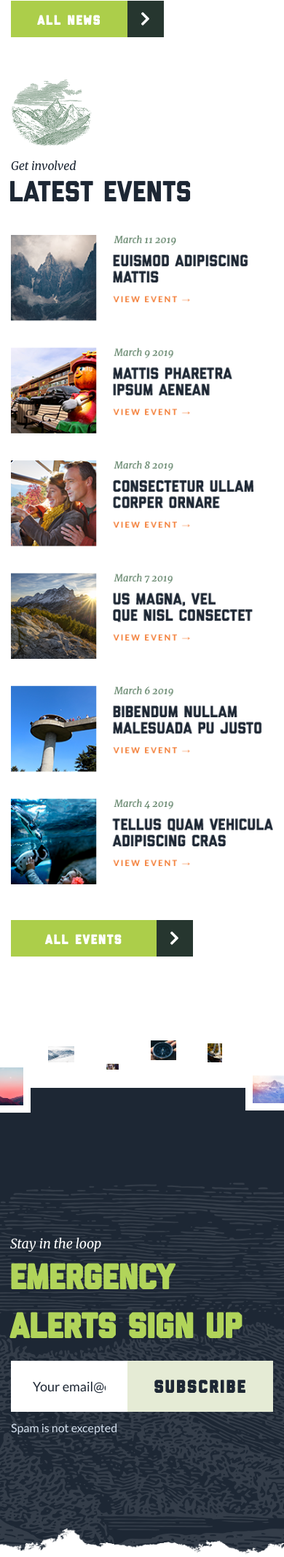
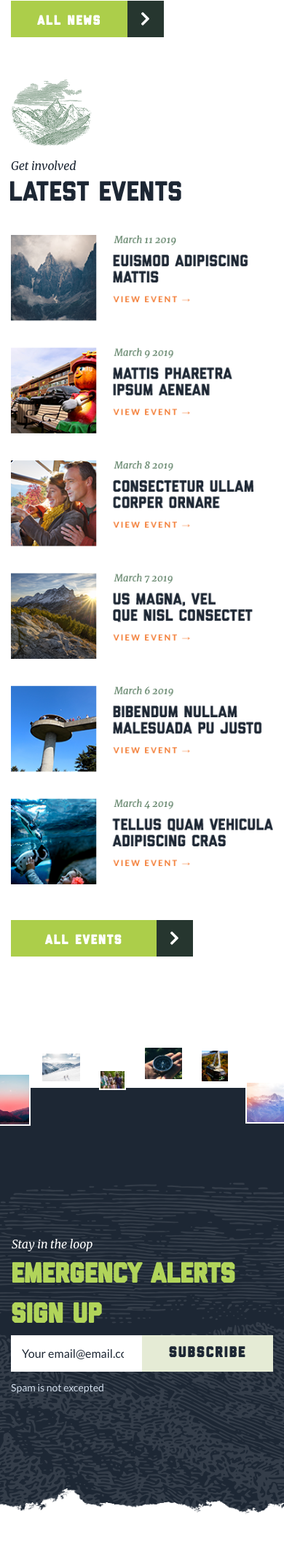
Before and after one commit to Chrisyango/Galinburg-TN, a PHP site: page / in a window 390 px wide. Shown: the part 4120-6254 px from the top of the page at 73% size. Run offline with PHP 8.4, Linux system fonts and the light colour scheme; some libraries are stand-ins or nearby versions; some web fonts are replaced.

Commit message:
finished alerts media queries

```diff
--- a/_assets_/css/layout.css
+++ b/_assets_/css/layout.css
@@ -482,6 +482,8 @@ footer h3 {font-family: 'Liberator'; font-size: 24px; line-height: 22px; letter-
 	#quick-links .img-container .quick-link-img:last-of-type {width: 300px; height: 275px; top: 300px; left: 180px;}
 	a.quick-link {padding-left: 30px; padding-right: 30px;}
 
+	#alerts form {width: 75%; margin-left: 12.5%;}
+
 }
 
 @media only screen and (max-width:991px) {
@@ -573,6 +575,15 @@ footer h3 {font-family: 'Liberator'; font-size: 24px; line-height: 22px; letter-
 	#events a.btn {width: 220px;}
 	#events h2 {margin-bottom: 30px;}
 
+	#alerts .img-container {top: -20px;}
+	#alerts .img-container .alerts-img:after {border: 5px solid #fff;}
+	#alerts form {width: unset; margin-left: unset;}
+	#alerts label {font-size: 44px; line-height: 60px; margin: 0;}
+	#alerts label span {font-size: 17px;}
+	#alerts input {height: 60px; padding-right: 210px; font-size: 17px;}
+	#alerts input::placeholder {font-size: 17px;}
+	#alerts button {height: 60px; line-height: 60px; font-size: 22px; width: 180px;}
+
 }
 
 	/* All Mobile Sizes (devices and browser) */
@@ -610,7 +621,7 @@ footer h3 {font-family: 'Liberator'; font-size: 24px; line-height: 22px; letter-
 	a.quick-link h3 {font-size: 24px; margin: 15px 0 0;}
 	a.quick-link span {font-size: 11px;}
 
-	#news-events h2 {font-size: 40px; line-height: 55px;}
+	#news-events h2 {font-size: 38px; line-height: 55px;}
 	#news-events a.btn {font-size: 20px; height: 55px; line-height: 60px;}
 	#news-events a.btn:after {width: 55px; height: 55px; line-height: 55px;}
 	#news a.btn {width: 160px;}
@@ -624,6 +635,14 @@ footer h3 {font-family: 'Liberator'; font-size: 24px; line-height: 22px; letter-
 	.news-link-info a {font-size: 12px;}
 
 	#events a.btn {width: 200px;}
+
+	#alerts .img-container .alerts-img:after {border: 2px solid #fff;}
+	#alerts label {font-size: 38px; line-height: 55px;}
+	#alerts label span {font-size: 16px;}
+	#alerts input {height: 50px; padding: 0 205px 0 15px; font-size: 16px;}
+	#alerts input::placeholder {font-size: 16px;}
+	#alerts button {height: 50px; line-height: 50px; font-size: 20px;}
+	#alerts form>span {font-size: 14px;}
 
 }
 
```
